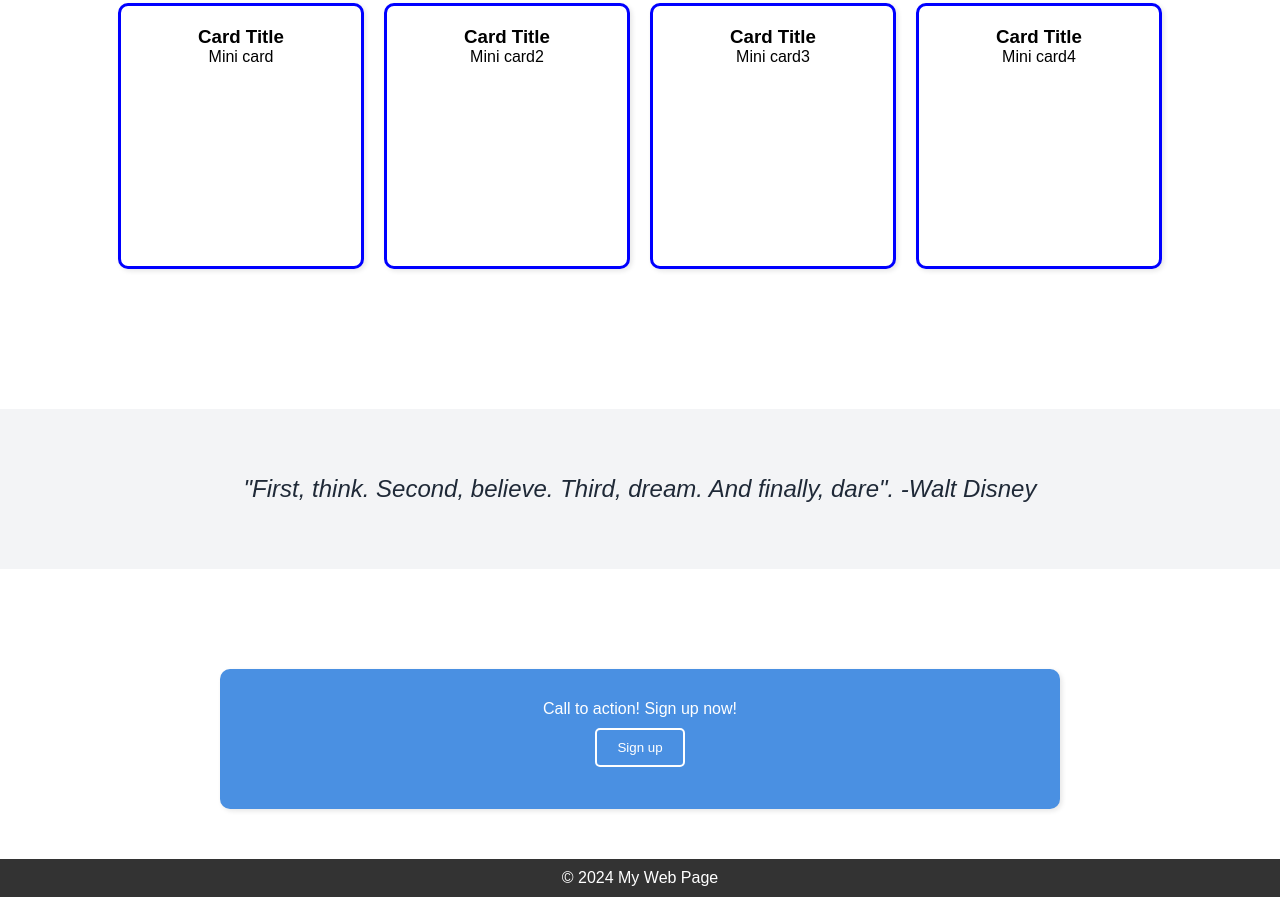
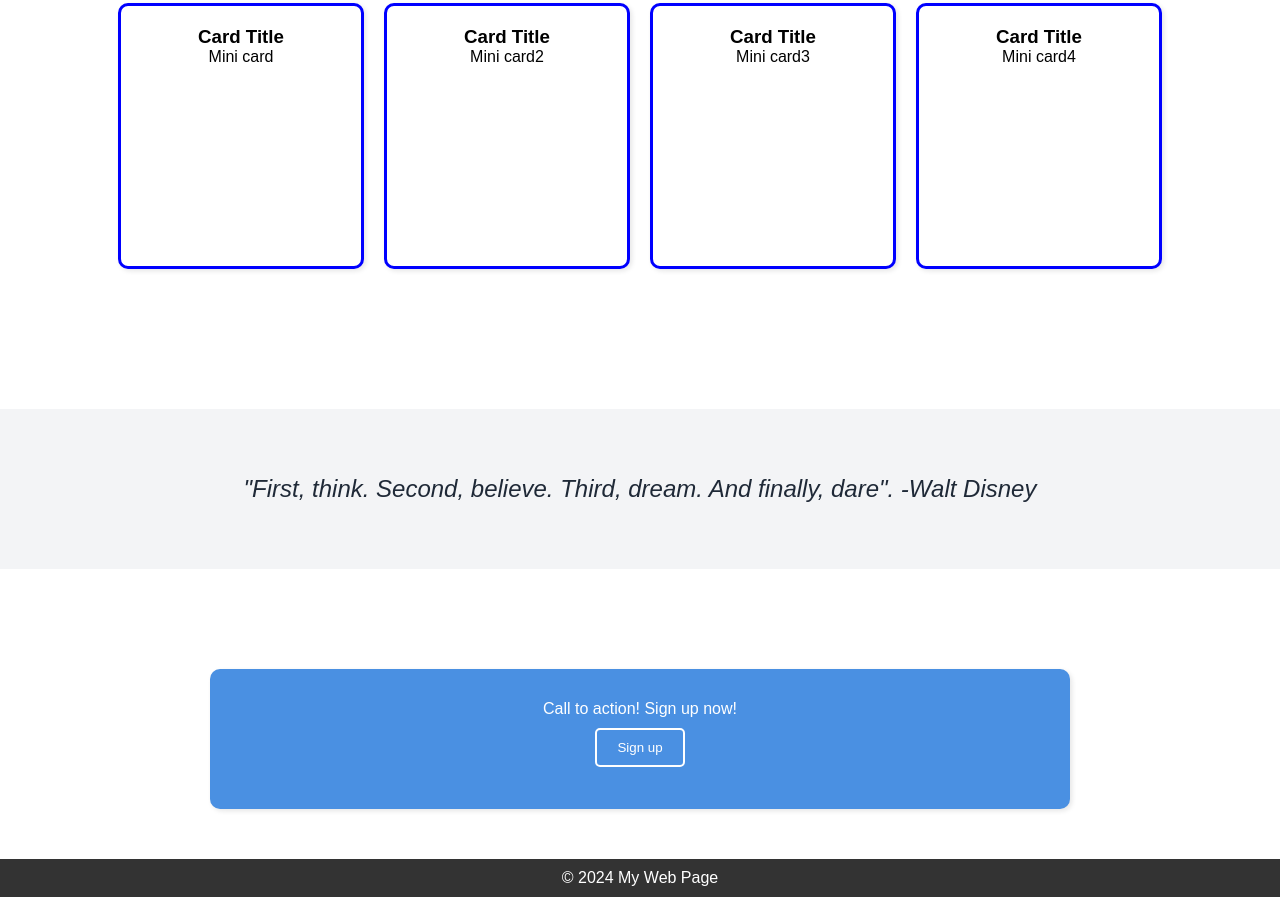
Before and after one commit to symphony407/landing-page, a plain HTML site: page index.html in a window 1280 px wide. Shown: the part 719-1616 px from the top of the page. Drawn offline with Linux system fonts and the light colour scheme.

Commit message:
Adjust padding

```diff
--- a/style.css
+++ b/style.css
@@ -105,15 +105,16 @@ body, h1, h2, h3, p, button {
     background-color: #4A90E2;
     color: white;
     border: none;
-    padding: 20px;
+    padding: 20px 30px;
     border-radius: 10px;
     box-shadow: 2px 2px 5px rgba(0,0,0,0.1);
     text-align: center;
-    margin: 0 auto 50px auto; /* center and add bottom margin */
+    margin: 50px auto; /* center and add bottom margin */
     display: flex;
     flex-direction: column;
     justify-content: center;
     align-items: center;
+    text-align: left;
 }
 
 main h2{
```
